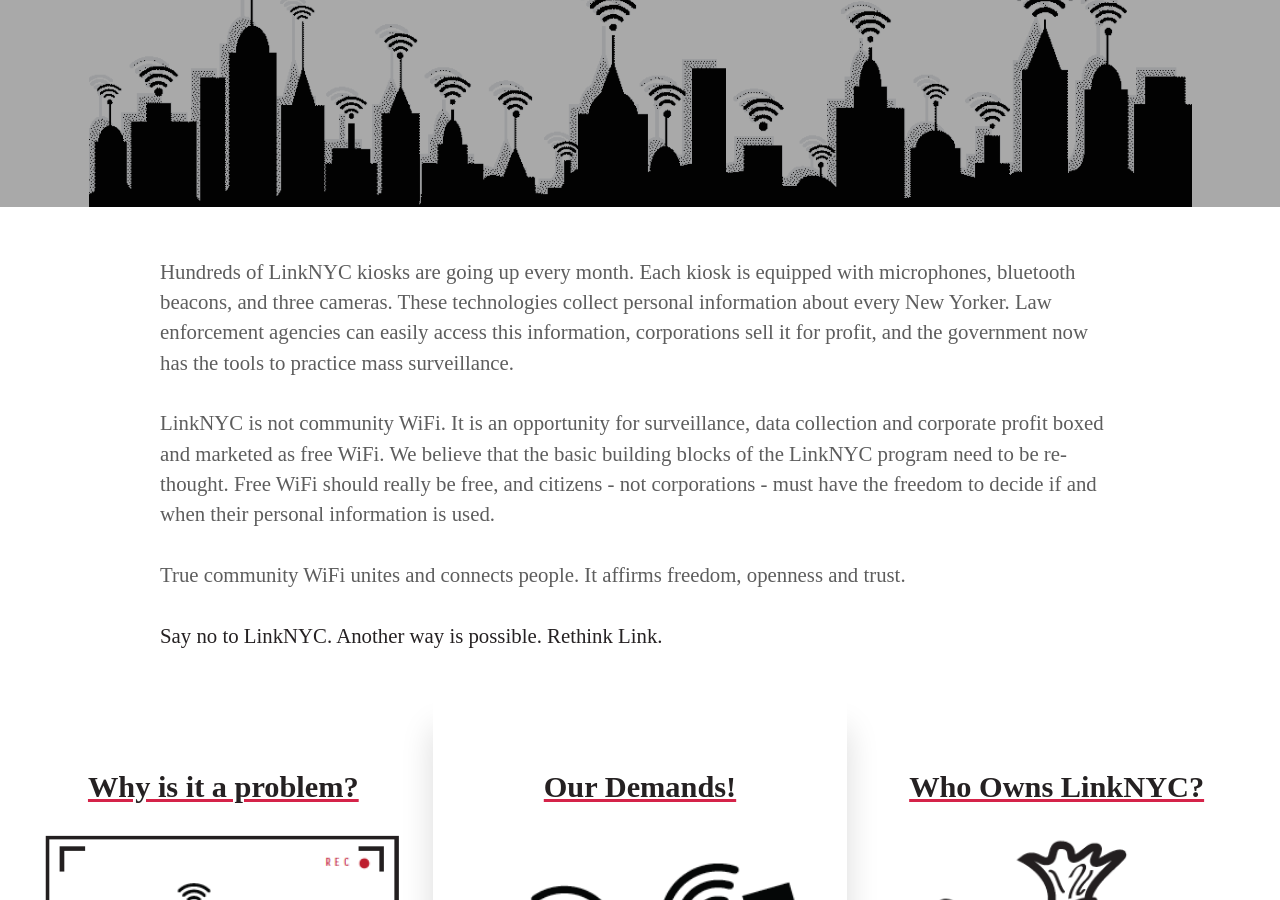
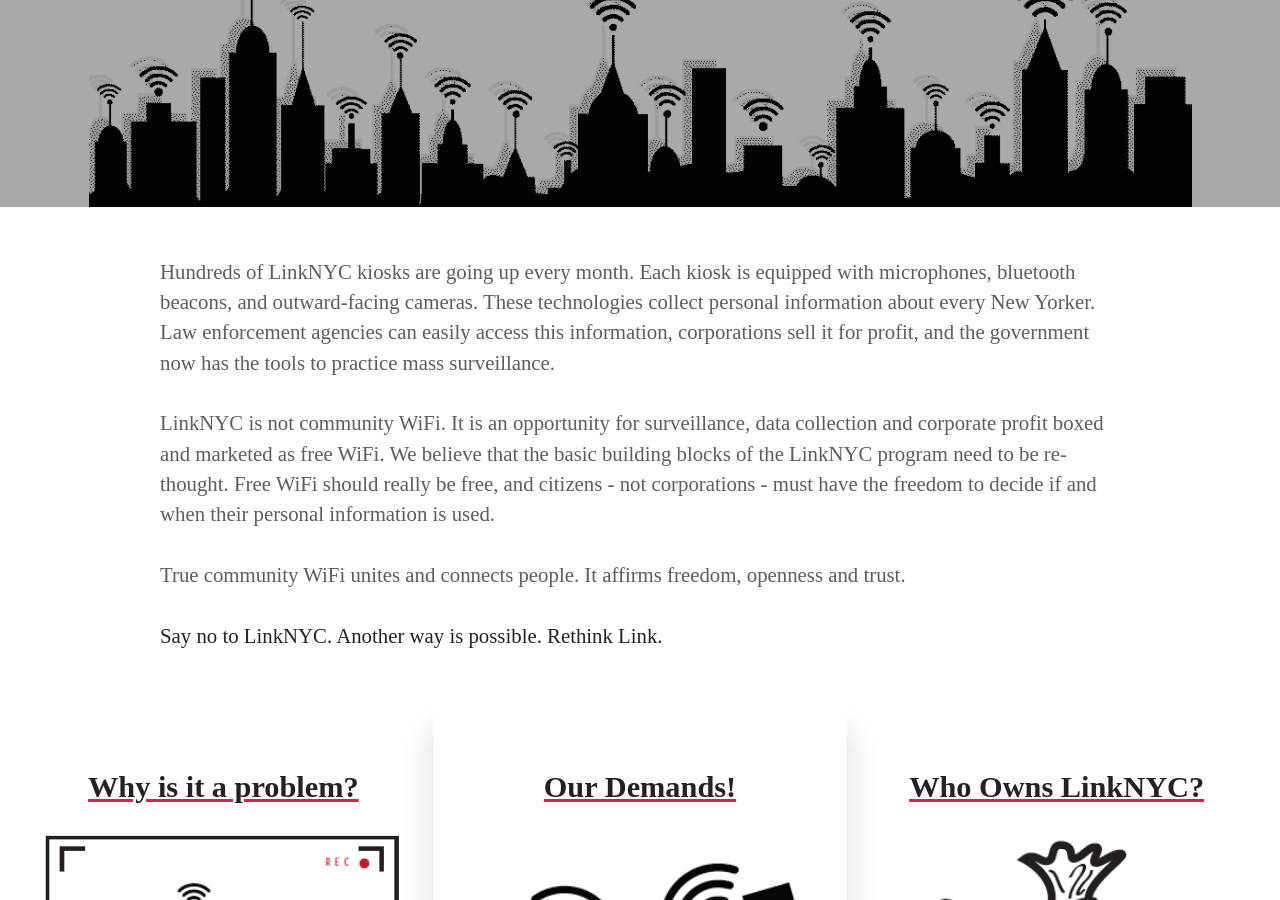
Before and after one commit to rethinklinknyc/rethinklinknyc.github.io, a Jekyll site: the page built from index.html, in a window 1280 px wide and 900 px high, scrolled down 301 px. Built offline with Jekyll 4.4.1, drawn with Linux system fonts in a browser that asks for light colours; some web fonts are replaced; the list of posts is cut into pages by our own code.

Commit message:
Update home_intro.html

```diff
--- a/_includes/home_intro.html
+++ b/_includes/home_intro.html
@@ -1,4 +1,4 @@
-Hundreds of LinkNYC kiosks are going up every month. Each kiosk is equipped with microphones, bluetooth beacons, and three cameras.  These technologies collect personal information about every New Yorker.  Law enforcement agencies can easily access this information, corporations sell it for profit, and the government now has the tools to practice mass surveillance.
+Hundreds of LinkNYC kiosks are going up every month. Each kiosk is equipped with microphones, bluetooth beacons, and outward-facing cameras.  These technologies collect personal information about every New Yorker.  Law enforcement agencies can easily access this information, corporations sell it for profit, and the government now has the tools to practice mass surveillance.
 <br /><br />
 
 LinkNYC is not community WiFi. It is an opportunity for surveillance, data collection and corporate profit boxed and marketed as free WiFi.  We believe that the basic building blocks of the LinkNYC program need to be re-thought.  Free WiFi  should really be free, and citizens - not corporations - must have the freedom to decide if and when their personal information is used. <br /><br />
```
